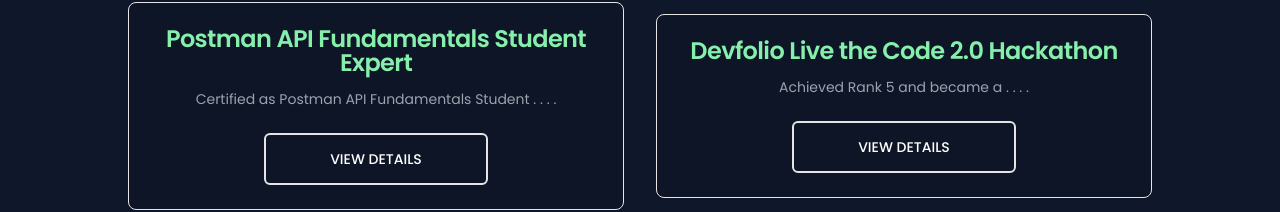
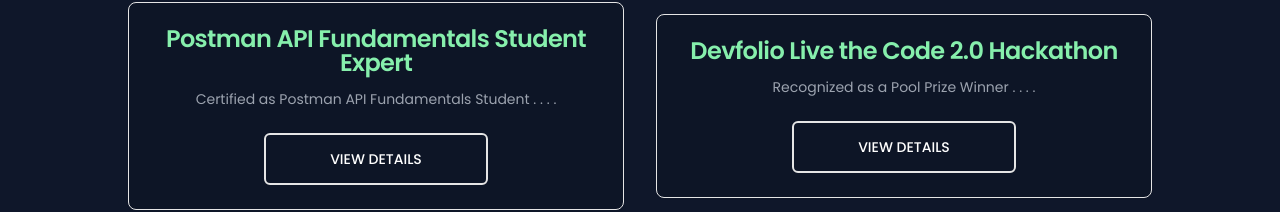
Before and after one commit to somenath203/My-Portfolio-Website-Version-2, a Next.js app: page /pages/achievements in a window 1280 px wide. Shown: the part 244-456 px from the top of the page. Built offline with nearby package versions, Linux system fonts and the light colour scheme.

Commit message:
commited

```diff
--- a/src/app/page.js
+++ b/src/app/page.js
@@ -78,7 +78,7 @@
                 webapps, AI models and deploying them in production.
               </div>
 
-              <Link href="https://drive.google.com/file/d/1BeIDBcNyttsPRGUVoiKjjCmPlA8Ttbtp/view?usp=sharing" target='_blank'>
+              <Link href="https://drive.google.com/file/d/1VizRj4hqxedNLaFQsaSU4FbXI7hTCRcH/view?usp=sharing" target='_blank'>
                 <Button
                   variant="ghost"
                   className="border-2 m-auto lg:m-0 border-green-500 hover:bg-slate-800 transition-all duration-150 text-base hover:text-white py-6 w-5/6 lg:w-3/6 flex items-center justify-center gap-2"
--- a/src/app/pages/achievements/page.js
+++ b/src/app/pages/achievements/page.js
@@ -50,7 +50,7 @@
       nameOfTheAchievement: 'Devfolio Live the Code 2.0 Hackathon',
       photoOfTheAchievement: DevfolioAchievmentPic,
       descriptionOfTheAchievement:
-        'Achieved Rank 5 and became a Pool Prize Winner out of 100 teams in Devfolio Live the Code 2.0 hackathon.',
+        'Recognized as a Pool Prize Winner among 100 teams in the Devfolio Live The Code 2.0 Hackathon.',
       urlOfTheAchievement:
         'https://drive.google.com/file/d/1SHrwWFKx7aovLIpB6Lks4EEZ7cN9oscM/view',
     },
```
